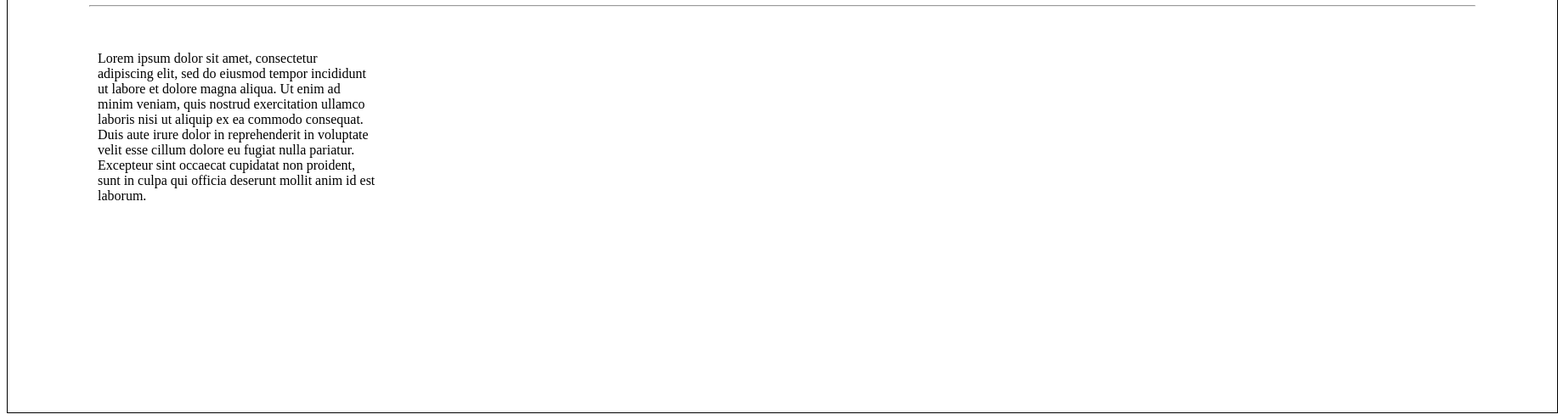
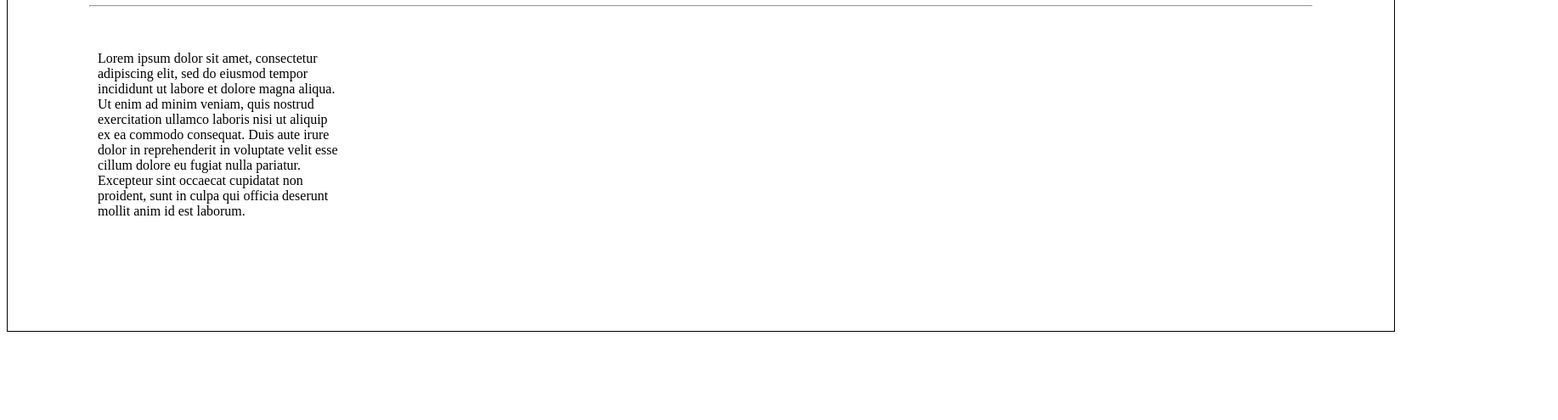
Before and after one commit to jonahlikescookies/Athens-OP-ED, a plain HTML site: page index.html in a window 1280 px wide. Shown: the part 387-882 px from the top of the page at 85% size, 1834 px wide, since content can reach past the window. After the commit the page ends 800 px from the top, so only its background shows below. Drawn offline with Linux system fonts and the light colour scheme.

Commit message:
Better size :p

```diff
--- a/styles.css
+++ b/styles.css
@@ -2,8 +2,8 @@ body {
   padding: 1in;
   font-family: 'times new roman', serif;
   border: 1px solid #000;
-  height: 7in;
-  width: 17in;
+  height: 6in;
+  width: 15in;
 }
 .bigheading {
   font-size: 50px;
```
